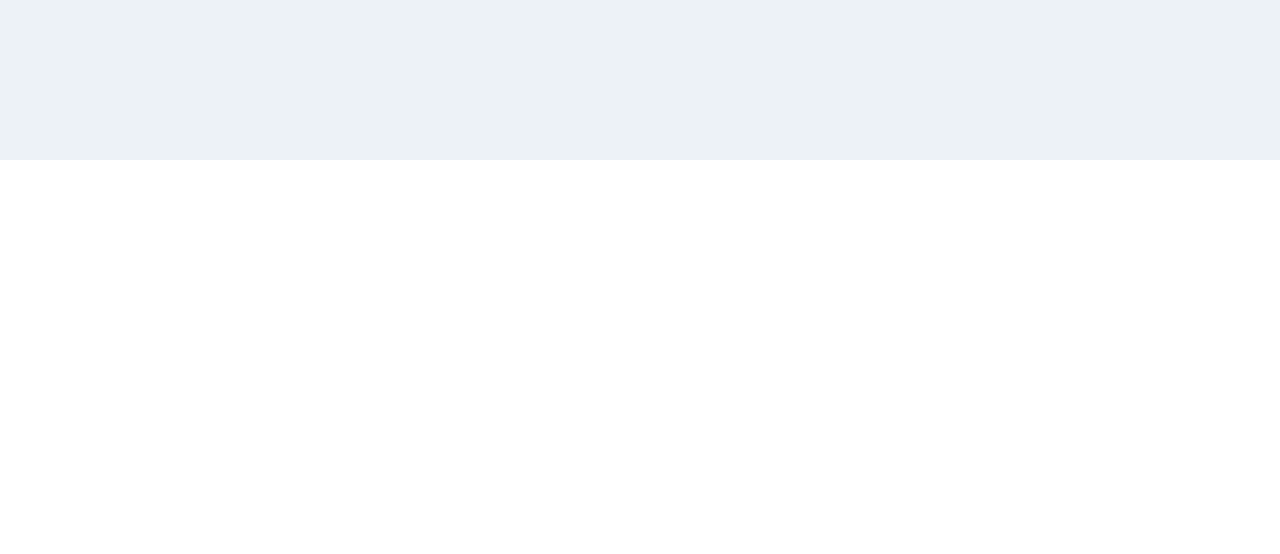
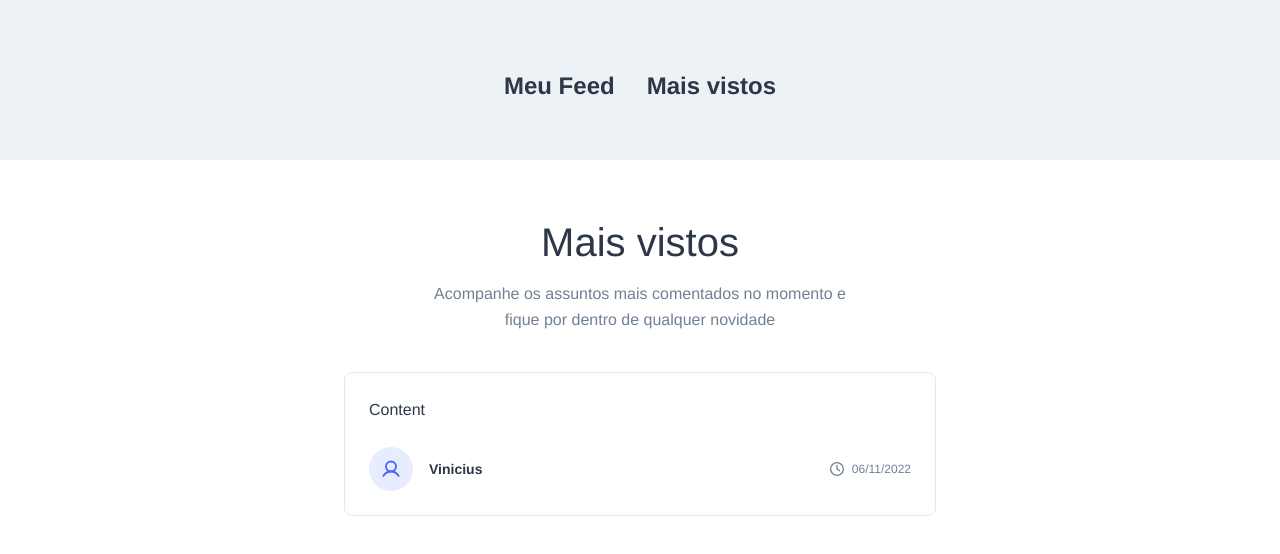
Before and after one commit to viniciusbenicio/React-Fundamentos, a React (Create React App) app: page /most-viewed in a window 1280 px wide. Before the commit this address had no page. Shown: the top 554 px of the page. Built offline with nearby package versions, Linux system fonts and the light colour scheme; a web font is replaced by a local one.

Commit message:
Feat: Menu de navegação
 * Navegando utilizando Link  - To

```diff
--- a/package.json
+++ b/package.json
@@ -8,6 +8,7 @@
     "@testing-library/user-event": "^13.5.0",
     "react": "^17.0.2",
     "react-dom": "^17.0.2",
+    "react-router-dom": "^6.2.1",
     "react-scripts": "5.0.0",
     "web-vitals": "^2.1.4"
   },
--- a/src/App.js
+++ b/src/App.js
@@ -1,4 +1,4 @@
-import {BrowserRouter} from 'react-router-dom';
+import {BrowserRouter, Link} from 'react-router-dom';
 import AppRoutes from './Routes';
 
 import './styles/App.css';
@@ -8,6 +8,10 @@
     return (
         <div className="wrapper">
             <BrowserRouter>
+            <nav>
+                <Link to="/">Meu Feed</Link>
+                <Link to="/most-viewed">Mais vistos</Link>
+            </nav>
           <AppRoutes />
           </BrowserRouter>
         </div>
--- a/src/Routes.js
+++ b/src/Routes.js
@@ -1,11 +1,13 @@
 import {Routes, Route} from 'react-router-dom';
 
 import Home from './pages/Home';
+import MostViewed from './pages/MostViewed';
 
 export default function AppRoutes(){
     return (
         <Routes>
             <Route path="/" element={<Home />} />
+            <Route path="/most-viewed" element={<MostViewed />} />
         </Routes>
     );
 }
--- a/src/components/Feed.js
+++ b/src/components/Feed.js
@@ -24,8 +24,8 @@
     return (
         <>
             <header>
-                <h1>Seu Feed</h1>
-                <h2>Acompanhe o que seus amigos estão pensando em tempo real</h2>
+                <h1>{props.title}</h1>
+                <h2>{props.subtitle}</h2>
             </header>
 
             <section className="feed">
--- a/src/pages/Home.js
+++ b/src/pages/Home.js
@@ -23,7 +23,10 @@
         <>
     <PostForm onSubmit={handleSubmit}/>
          <main>
-            <Feed posts={posts}/>
+            <Feed posts={posts}
+                  title="Seu Feed"
+                  subtitle="Acompanhe o que seus amigos estão pensando em tempo real"
+            />
          </main>
          </>
   );
--- /dev/null
+++ b/src/pages/MostViewed.js
@@ -0,0 +1,21 @@
+import Feed from '../components/Feed';
+
+export default function MostViewed(){
+    const posts = [
+        {
+            id: Math.random(),
+            content: 'Content',
+            userName: 'Vinicius',
+            publishedAt: new Date(),
+        }
+    ];
+
+    return (
+        <main className="most-viewed">
+        <Feed posts={posts}
+              title="Mais vistos"
+              subtitle="Acompanhe os assuntos mais comentados no momento e fique por dentro de qualquer novidade"
+        />
+     </main>
+    );
+}
```
Also changed, not shown: 1 other file (tests, documents, lock files or other folders).
